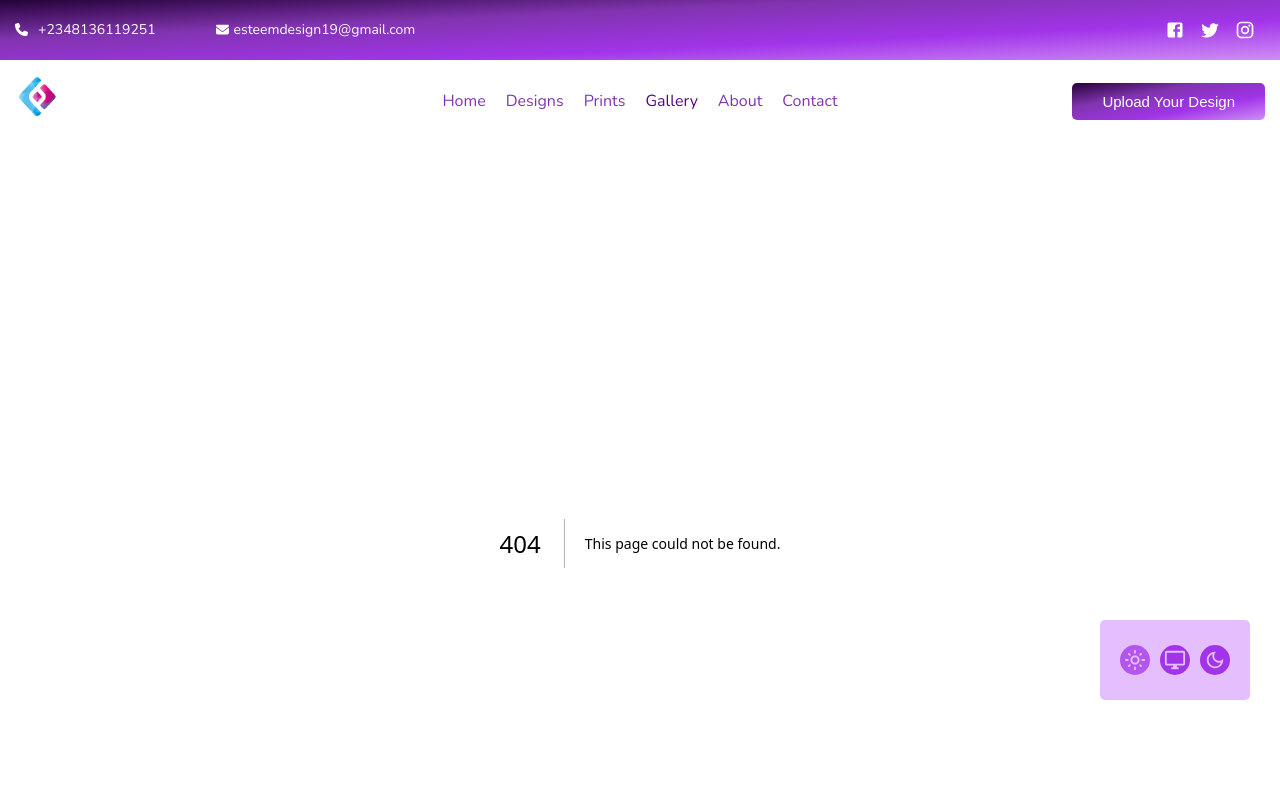
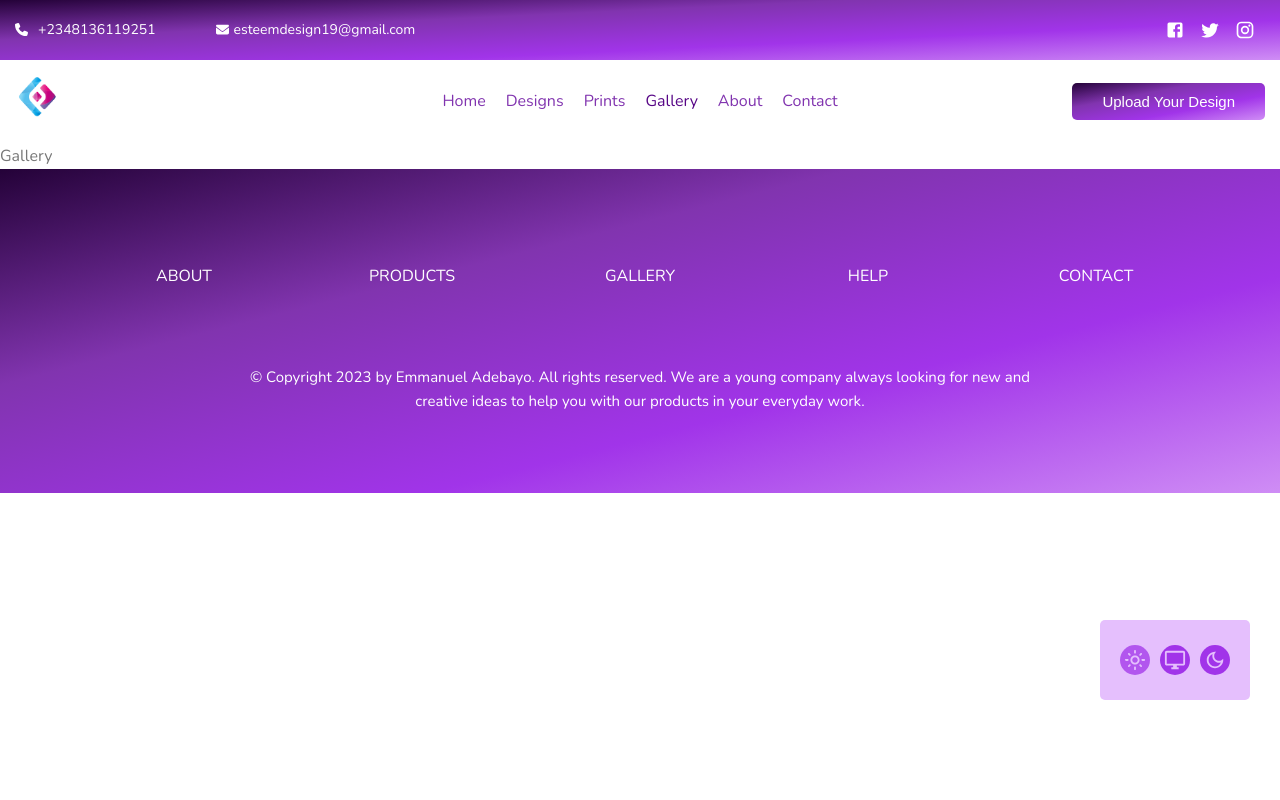
Before and after one commit to esteemayo/next-idesignx, a Next.js app: page /gallery in a window 1280 px wide. Before the commit this address had no page. Shown: the top 800 px of the page. Built offline with nearby package versions, Linux system fonts and the light colour scheme.

Commit message:
feat: create Galeey page component

```diff
--- /dev/null
+++ b/src/app/gallery/page.tsx
@@ -0,0 +1,11 @@
+'use client';
+
+import styled from 'styled-components';
+
+const Gallery = () => {
+  return <Container>Gallery</Container>;
+};
+
+const Container = styled.main``;
+
+export default Gallery;
```
